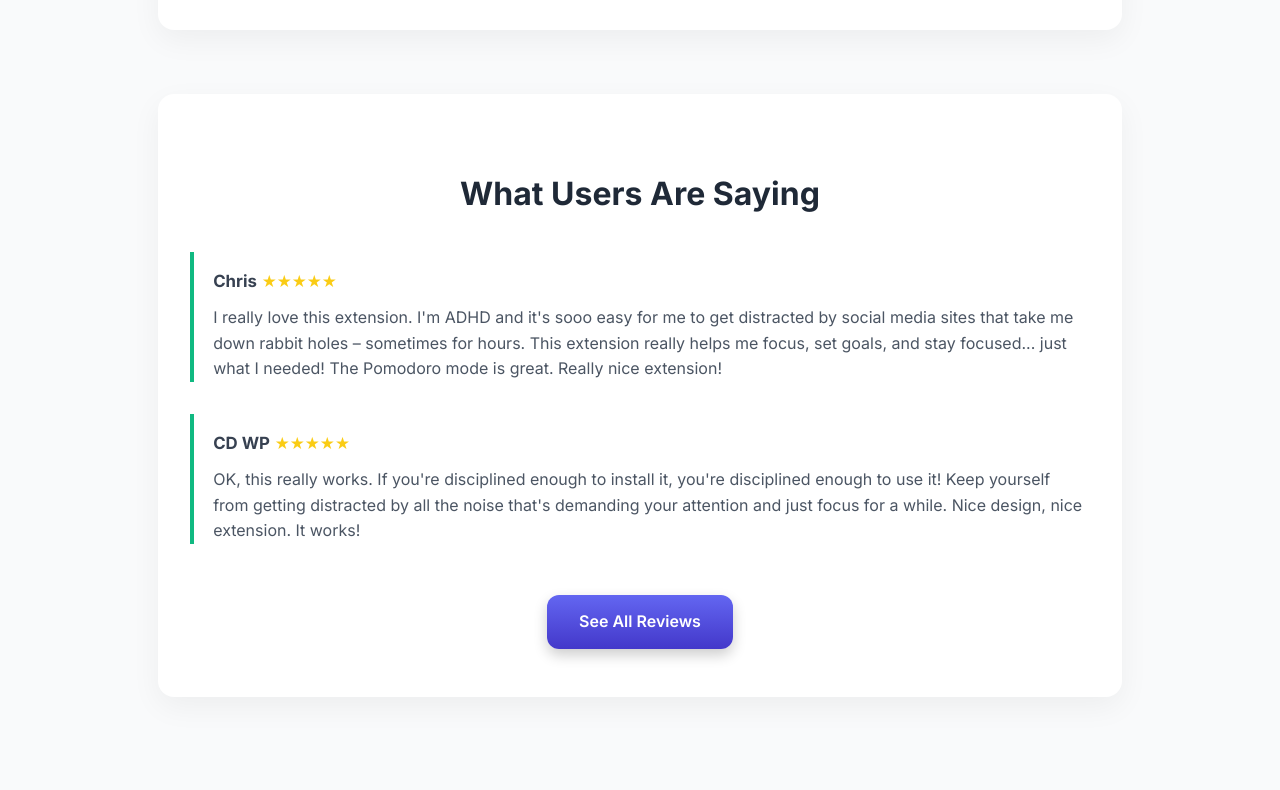
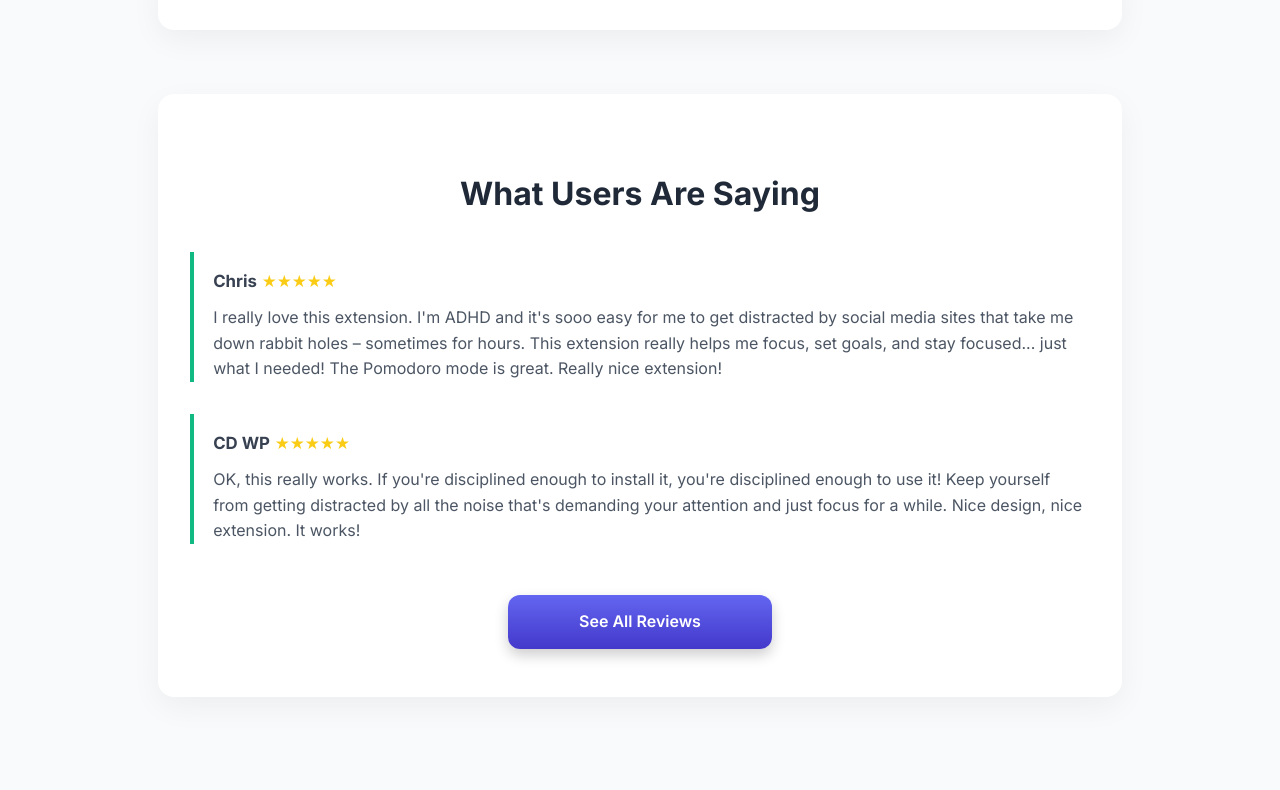
Before and after one commit to PG-BT/time-to-focus, a plain HTML site: page index.html in a window 1280 px wide. Shown: the part 2010-2800 px from the top of the page. Drawn offline with Linux system fonts and the light colour scheme.

Commit message:
Update index.html

```diff
--- a/index.html
+++ b/index.html
@@ -57,7 +57,7 @@
     header { background: linear-gradient(135deg, #4c1d95, #7c3aed); color: white; padding: 3em 1em; text-align: center; }
     header h1 { margin: 0; font-size: 2.5em; }
     header p { margin-top: 0.6em; font-size: 1.2em; }
-    .cta-button { background: linear-gradient(to bottom, #6366f1, #4338ca); color: white; font-weight: 600; padding: 0.9em 2em; font-size: 1em; border-radius: 12px; border: none; margin-top: 1.2em; cursor: pointer; text-decoration: none; display: inline-flex; align-items: center; gap: 0.5em; transition: all 0.2s ease-in-out; box-shadow: 0 6px 14px rgba(0,0,0,0.2); }
+    .cta-button { background: linear-gradient(to bottom, #6366f1, #4338ca); color: white; font-weight: 600; padding: 0.9em 2em; font-size: 1em; border-radius: 12px; border: none; margin-top: 1.2em; cursor: pointer; text-decoration: none; display: inline-flex; align-items: center; justify-content: center; width: 200px; gap: 0.5em; transition: all 0.2s ease-in-out; box-shadow: 0 6px 14px rgba(0,0,0,0.2); }
     .cta-button:hover { transform: translateY(-2px); box-shadow: 0 8px 20px rgba(0,0,0,0.25); }
     section { padding: 3em 1em; max-width: 1000px; margin: auto; }
     h2 { text-align: center; font-size: 2em; margin-bottom: 1em; }
```
